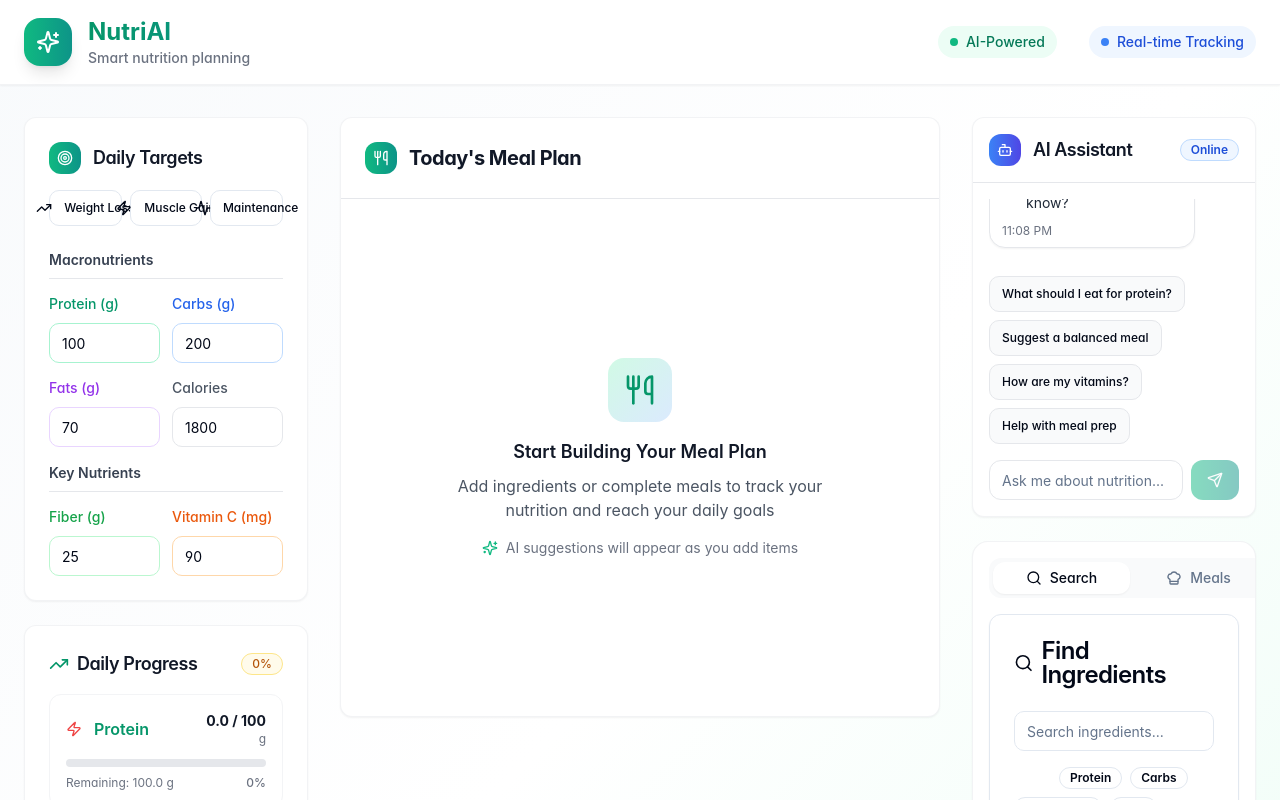
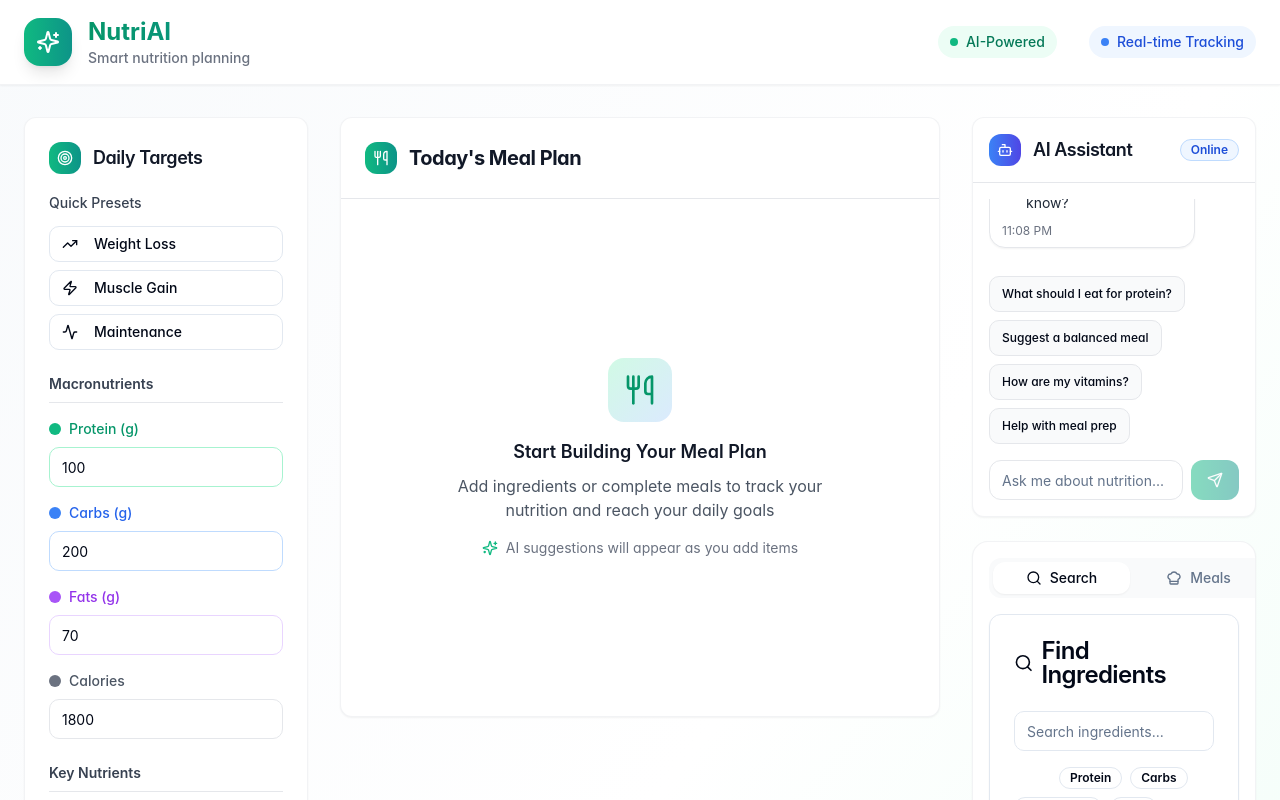
Before and after one commit to MuhammadAman02/hst-ai-5c35950b-bf35-40c8-a86a-7bd4a065f646, a React (Vite) app: page / in a window 1280 px wide. Shown: the top 800 px of the page. Built offline with nearby package versions, Linux system fonts and the light colour scheme.

Commit message:
update file

```diff
--- a/src/components/NutritionTargets.tsx
+++ b/src/components/NutritionTargets.tsx
@@ -81,51 +81,57 @@ const NutritionTargetsComponent: React.FC<NutritionTargetsProps> = ({
     <Card className="glass-card hover-lift">
       <CardHeader className="pb-4">
         <CardTitle className="text-lg font-semibold text-gray-900 flex items-center gap-3">
-          <div className="w-8 h-8 gradient-primary rounded-lg flex items-center justify-center">
+          <div className="w-8 h-8 gradient-primary rounded-xl flex items-center justify-center">
             <Target className="h-4 w-4 text-white" />
           </div>
           Daily Targets
         </CardTitle>
       </CardHeader>
       <CardContent className="space-y-6">
-        <div className="grid grid-cols-3 gap-2">
+        {/* Preset Buttons */}
+        <div className="space-y-3">
+          <Label className="text-sm font-medium text-gray-700">Quick Presets</Label>
+          <div className="grid grid-cols-1 gap-2">
             <Button
               variant="outline"
               size="sm"
               onClick={() => setPreset('weight-loss')}
-            className="text-xs hover:bg-red-50 hover:border-red-200 hover:text-red-700 transition-all duration-200"
+              className="justify-start text-sm hover:bg-red-50 hover:border-red-200 hover:text-red-700 transition-all duration-200"
             >
-            <TrendingUp className="h-3 w-3 mr-1" />
+              <TrendingUp className="h-4 w-4 mr-2" />
               Weight Loss
             </Button>
             <Button
               variant="outline"
               size="sm"
               onClick={() => setPreset('muscle-gain')}
-            className="text-xs hover:bg-emerald-50 hover:border-emerald-200 hover:text-emerald-700 transition-all duration-200"
+              className="justify-start text-sm hover:bg-emerald-50 hover:border-emerald-200 hover:text-emerald-700 transition-all duration-200"
             >
-            <Zap className="h-3 w-3 mr-1" />
+              <Zap className="h-4 w-4 mr-2" />
               Muscle Gain
             </Button>
             <Button
               variant="outline"
               size="sm"
               onClick={() => setPreset('maintenance')}
-            className="text-xs hover:bg-blue-50 hover:border-blue-200 hover:text-blue-700 transition-all duration-200"
+              className="justify-start text-sm hover:bg-blue-50 hover:border-blue-200 hover:text-blue-700 transition-all duration-200"
             >
-            <Activity className="h-3 w-3 mr-1" />
+              <Activity className="h-4 w-4 mr-2" />
               Maintenance
             </Button>
           </div>
+        </div>
+
+        {/* Macronutrients */}
+        <div className="space-y-4">
+          <Label className="text-sm font-semibold text-gray-700 border-b border-gray-200 pb-2 block">
+            Macronutrients
+          </Label>
 
           <div className="space-y-4">
-          {/* Macronutrients */}
-          <div className="space-y-3">
-            <h4 className="text-sm font-semibold text-gray-700 border-b border-gray-200 pb-2">Macronutrients</h4>
-
-            <div className="grid grid-cols-2 gap-3">
             <div className="space-y-2">
-                <Label htmlFor="protein" className="text-sm font-medium text-emerald-600">
+              <Label htmlFor="protein" className="text-sm font-medium text-emerald-600 flex items-center gap-2">
+                <div className="w-3 h-3 bg-emerald-500 rounded-full"></div>
                 Protein (g)
               </Label>
               <Input
@@ -138,7 +144,8 @@ const NutritionTargetsComponent: React.FC<NutritionTargetsProps> = ({
             </div>
 
             <div className="space-y-2">
-                <Label htmlFor="carbs" className="text-sm font-medium text-blue-600">
+              <Label htmlFor="carbs" className="text-sm font-medium text-blue-600 flex items-center gap-2">
+                <div className="w-3 h-3 bg-blue-500 rounded-full"></div>
                 Carbs (g)
               </Label>
               <Input
@@ -151,7 +158,8 @@ const NutritionTargetsComponent: React.FC<NutritionTargetsProps> = ({
             </div>
 
             <div className="space-y-2">
-                <Label htmlFor="fats" className="text-sm font-medium text-purple-600">
+              <Label htmlFor="fats" className="text-sm font-medium text-purple-600 flex items-center gap-2">
+                <div className="w-3 h-3 bg-purple-500 rounded-full"></div>
                 Fats (g)
               </Label>
               <Input
@@ -164,7 +172,8 @@ const NutritionTargetsComponent: React.FC<NutritionTargetsProps> = ({
             </div>
 
             <div className="space-y-2">
-                <Label htmlFor="calories" className="text-sm font-medium text-gray-600">
+              <Label htmlFor="calories" className="text-sm font-medium text-gray-600 flex items-center gap-2">
+                <div className="w-3 h-3 bg-gray-500 rounded-full"></div>
                 Calories
               </Label>
               <Input
@@ -178,13 +187,16 @@ const NutritionTargetsComponent: React.FC<NutritionTargetsProps> = ({
           </div>
         </div>
 
-          {/* Micronutrients */}
-          <div className="space-y-3">
-            <h4 className="text-sm font-semibold text-gray-700 border-b border-gray-200 pb-2">Key Nutrients</h4>
+        {/* Key Nutrients */}
+        <div className="space-y-4">
+          <Label className="text-sm font-semibold text-gray-700 border-b border-gray-200 pb-2 block">
+            Key Nutrients
+          </Label>
 
-            <div className="grid grid-cols-2 gap-3">
+          <div className="space-y-4">
             <div className="space-y-2">
-                <Label htmlFor="fiber" className="text-sm font-medium text-green-600">
+              <Label htmlFor="fiber" className="text-sm font-medium text-green-600 flex items-center gap-2">
+                <div className="w-3 h-3 bg-green-500 rounded-full"></div>
                 Fiber (g)
               </Label>
               <Input
@@ -197,7 +209,8 @@ const NutritionTargetsComponent: React.FC<NutritionTargetsProps> = ({
             </div>
 
             <div className="space-y-2">
-                <Label htmlFor="vitaminC" className="text-sm font-medium text-orange-600">
+              <Label htmlFor="vitaminC" className="text-sm font-medium text-orange-600 flex items-center gap-2">
+                <div className="w-3 h-3 bg-orange-500 rounded-full"></div>
                 Vitamin C (mg)
               </Label>
               <Input
@@ -210,7 +223,6 @@ const NutritionTargetsComponent: React.FC<NutritionTargetsProps> = ({
             </div>
           </div>
         </div>
-        </div>
       </CardContent>
     </Card>
   );
```
Lines whose indentation alone changed are shown as unchanged.
